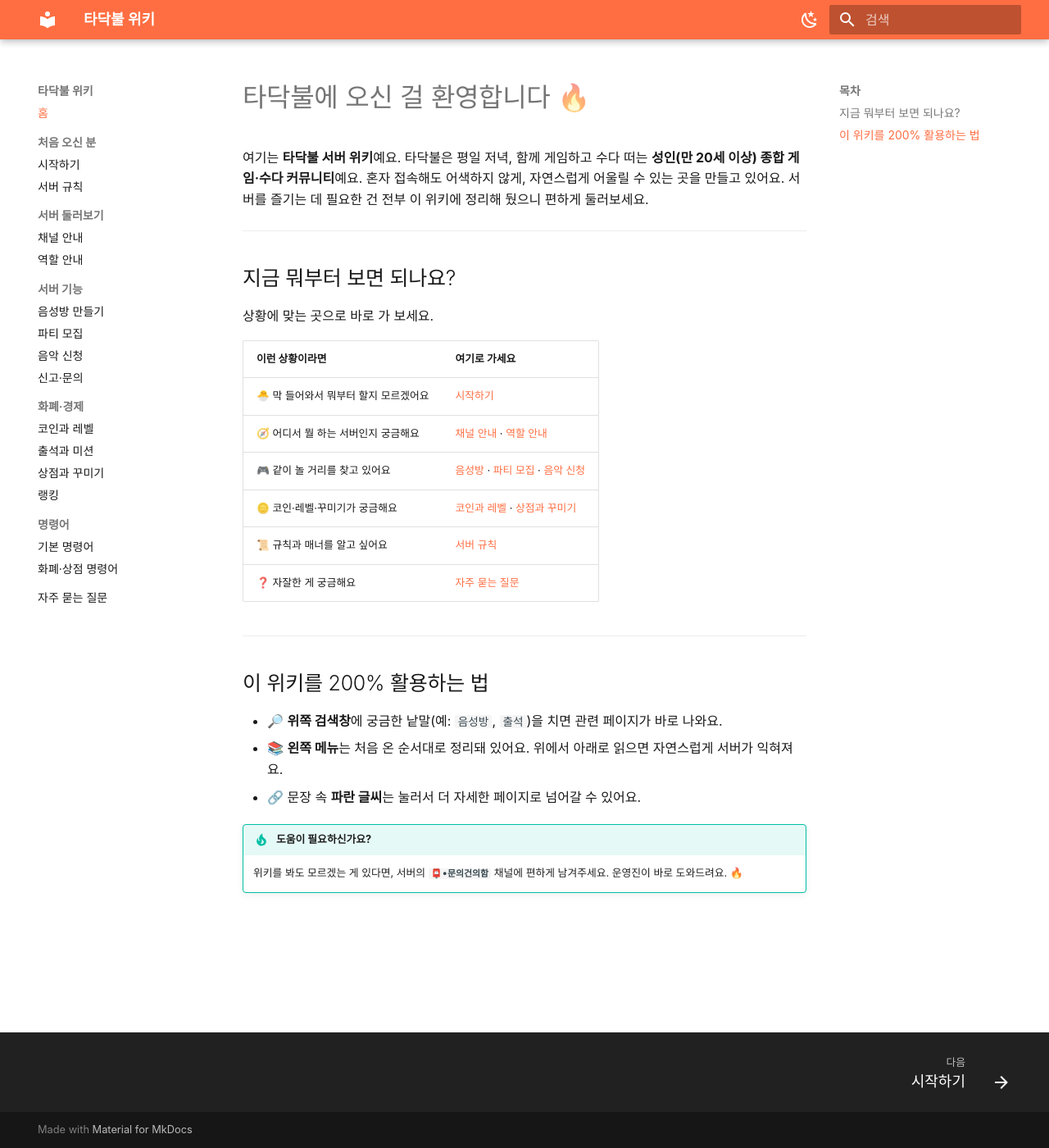
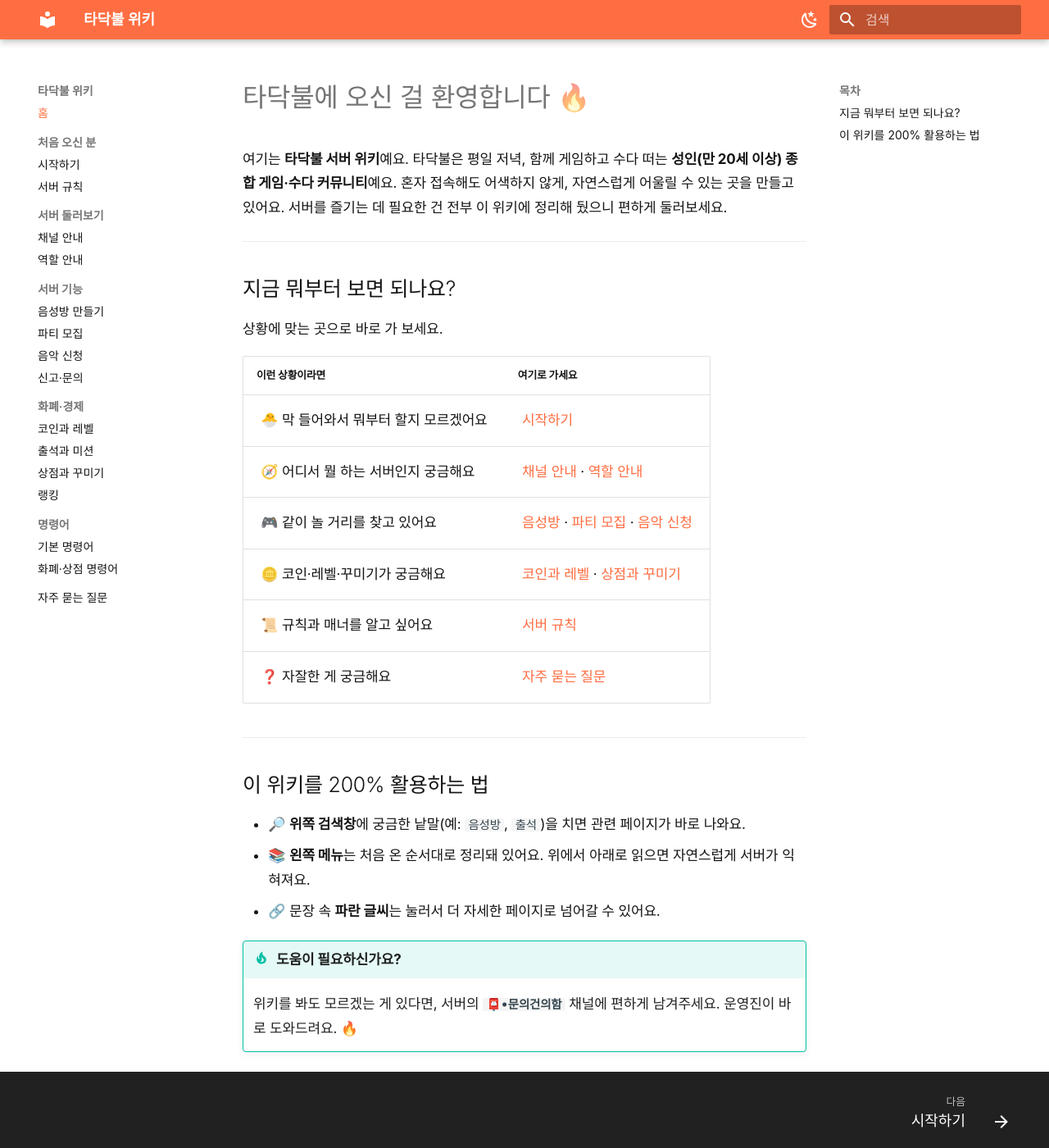
Before and after one commit to the-campfire/the-campfire.github.io, an MkDocs documentation site: the page built from docs/index.md, in a window 1280 px wide and 1400 px high. Shown: the whole window at 82% size. Built offline with MkDocs 1.6.1 and Material for MkDocs 9.7.7, drawn with Linux system fonts in a browser that asks for light colours; some web fonts are replaced.

Commit message:
style: 본문 가독성 강화 — 글자 크기·줄 간격·대비 조정
- 폰트 교체만으로는 체감이 미미해, 실제 가독성을 좌우하는 값들을 손봄
- 본문 글자 0.8rem→0.85rem, 줄 간격 1.75, 자간 -0.01em, 본문색 대비 강화

Co-Authored-By: Claude Opus 4.7 <noreply@anthropic.com>

```diff
--- a/docs/stylesheets/extra.css
+++ b/docs/stylesheets/extra.css
@@ -14,7 +14,20 @@ input,
   font-family: var(--md-text-font-family);
 }
 
-/* 라이트 모드 본문 대비를 살짝 강화해 또렷하게 */
+/* 본문 가독성: 줄 간격·자간을 한글에 맞게 조정 */
+.md-typeset {
+  line-height: 1.75;
+  letter-spacing: -0.01em;
+}
+
+/* 본문 글자를 살짝 키워 읽기 편하게 (기본 0.8rem → 0.85rem) */
+.md-typeset p,
+.md-typeset li,
+.md-typeset td {
+  font-size: 0.85rem;
+}
+
+/* 라이트 모드 본문 대비를 강화해 또렷하게 */
 [data-md-color-scheme="default"] {
-  --md-typeset-color: hsla(0, 0%, 0%, 0.9);
+  --md-typeset-color: hsla(0, 0%, 0%, 0.92);
 }
```
